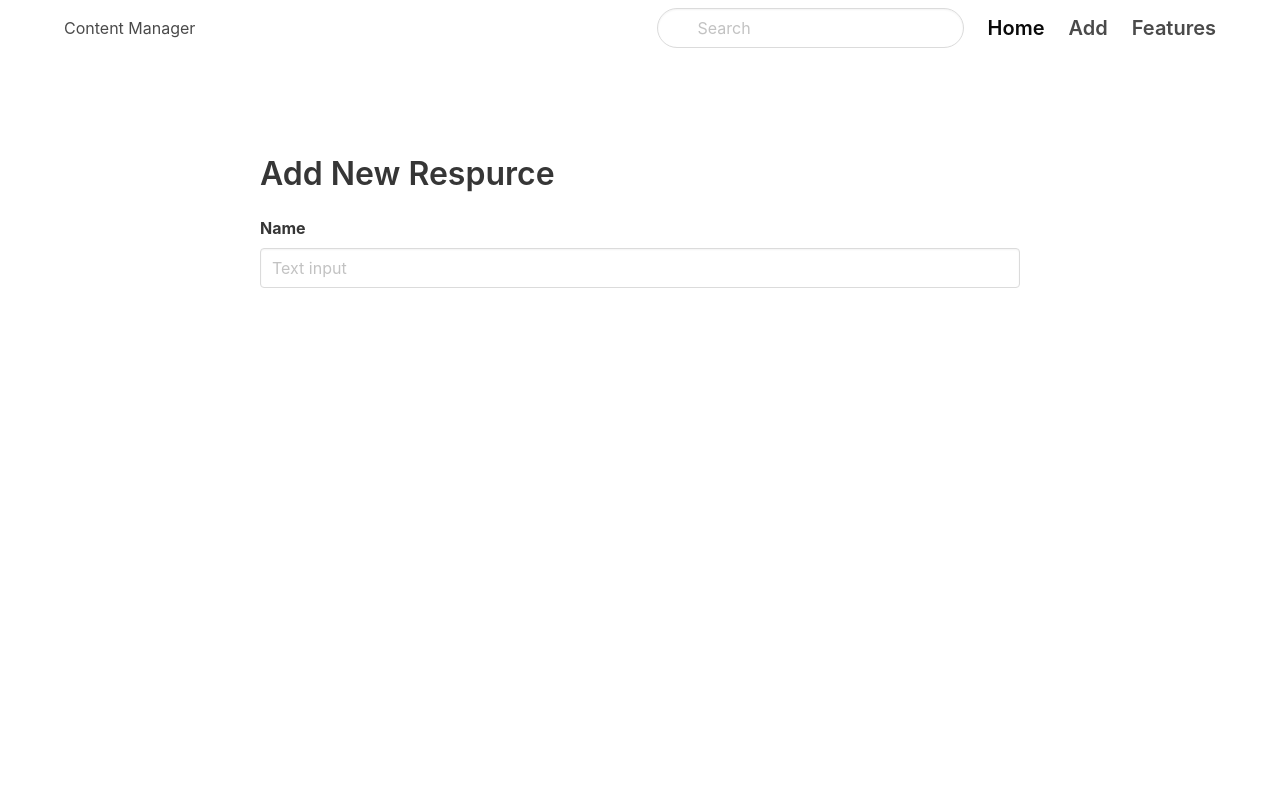
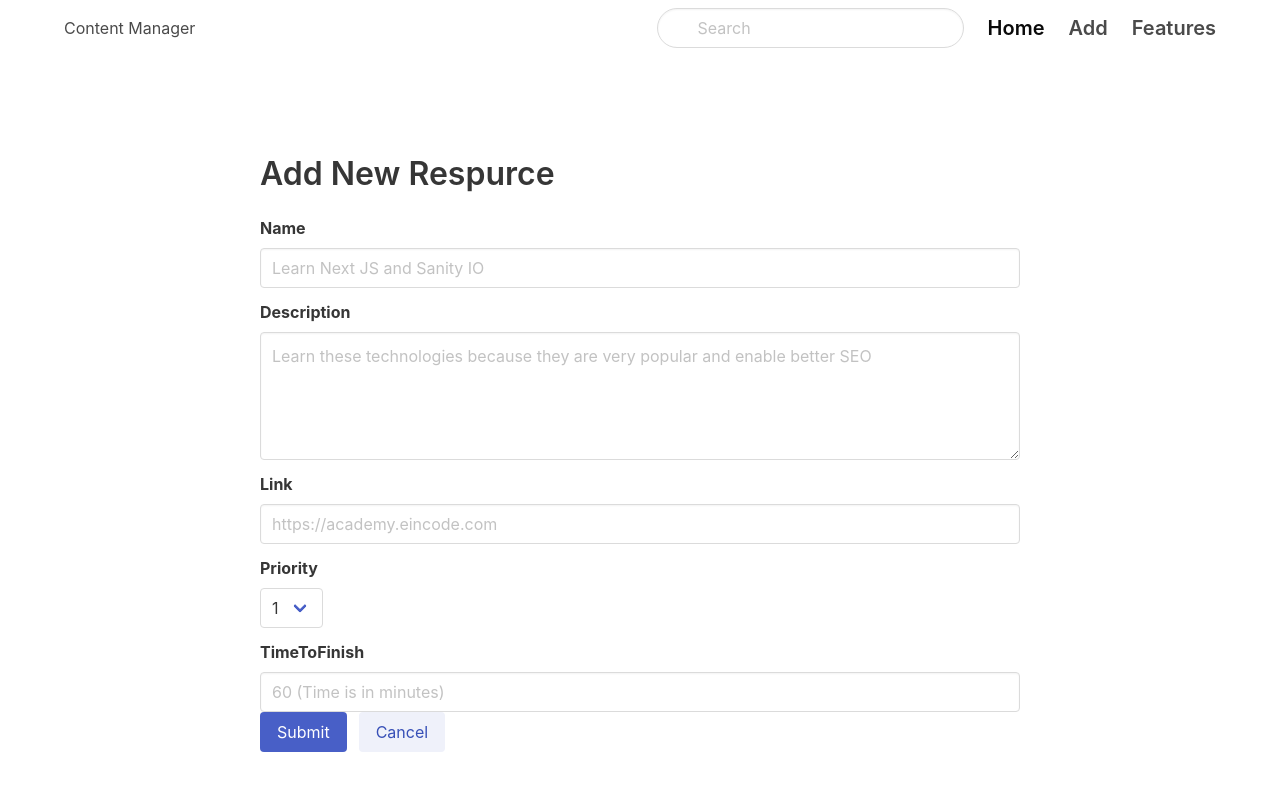
Before and after one commit to parkercatz/Next-content-manager-app, a Next.js app: page /resources/new in a window 1280 px wide. Shown: the top 790 px of the page. Built offline with nearby package versions, Linux system fonts and the light colour scheme.

Commit message:
feat: more inputs

```diff
--- a/pages/resources/new.js
+++ b/pages/resources/new.js
@@ -15,8 +15,60 @@
                     <input
                       className="input"
                       type="text"
-                      placeholder="Text input"
+                      placeholder="Learn Next JS and Sanity IO"
                     />
+                  </div>
+                </div>
+                <div class="field">
+                  <label className="label">Description</label>
+                  <div class="control">
+                    <textarea
+                      class="textarea"
+                      placeholder="Textarea"
+                      placeholder="Learn these technologies because they are very popular and enable better SEO"
+                    ></textarea>
+                  </div>
+                </div>
+                <div className="field">
+                  <label className="label">Link</label>
+                  <div className="control">
+                    <input
+                      className="input"
+                      type="text"
+                      placeholder="https://academy.eincode.com"
+                    />
+                  </div>
+                </div>
+                <div className="field">
+                  <label className="label">Priority</label>
+                  <div className="control">
+                    <div className="select">
+                      <select>
+                        <option>1</option>
+                        <option>2</option>
+                        <option>3</option>
+                      </select>
+                    </div>
+                  </div>
+                </div>
+                <div className="field">
+                  <label className="label">TimeToFinish</label>
+                  <div className="control">
+                    <input
+                      className="input"
+                      type="text"
+                      placeholder="60 (Time is in minutes)"
+                    />
+                  </div>
+                  <div className="field is-grouped">
+                    <div className="control">
+                      <button className="button is-link">Submit</button>
+                    </div>
+                    <div className="control">
+                      <button className="button is-link is-light">
+                        Cancel
+                      </button>
+                    </div>
                   </div>
                 </div>
               </form>
```
